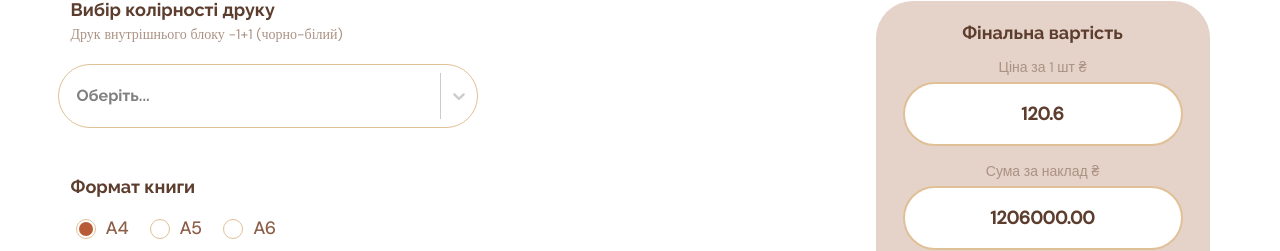
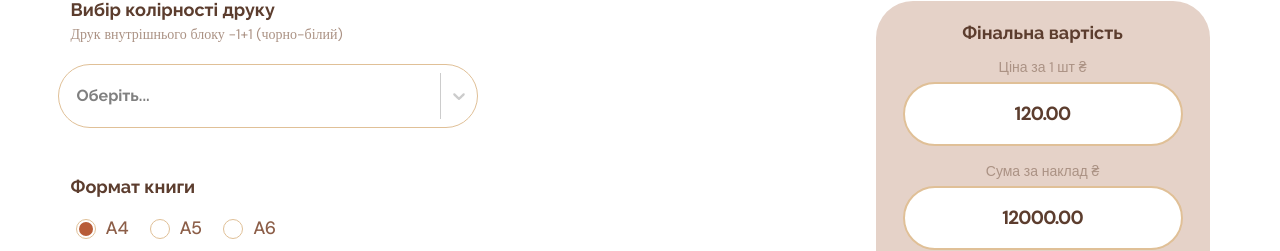
Before and after one commit to kirill25460/book_service, a React (Create React App) app: page /book_service/calc in a window 1280 px wide. Shown: the part 262-513 px from the top of the page. Built offline with nearby package versions, Linux system fonts and the light colour scheme.

Commit message:
fix calc

```diff
--- a/src/components/Calculator/Calculator.jsx
+++ b/src/components/Calculator/Calculator.jsx
@@ -33,9 +33,9 @@ const Calculator = () => {
   ];
 
   const options2 = [
-    { value: '0.3', label: 'офсетний 170 г/м2' },
-    { value: 'option5', label: 'Опция 5' },
-    { value: 'option6', label: 'Опция 6' },
+    { value: 0.3, label: 'офсетний 170 г/м2' },
+    { value: 0.4, label: 'Опция 5' },
+    { value: 0.5, label: 'Опция 6' },
   ];
 
   const customStyles = {
@@ -101,7 +101,8 @@ const Calculator = () => {
   };
 
   const [selectedOption, setSelectedOption] = useState('1');
-  const [selectedOption2, setSelectedOption2] = useState('30');
+  const [selectedOption2, setSelectedOption2] = useState('60');
+  const [selectedPaperOption2, setSelectedPaperOption2] = useState(0);
   const [value, setValue] = useState(100);
   const [value2, setValue2] = useState(100);
 
@@ -115,31 +116,20 @@ const Calculator = () => {
   useEffect(() => {
     switch (selectedOption) {
       case '1':
-        if (selectedOption2 === '30') {
-          setDefPrice('120.6');
-        } else {
-          setDefPrice('60.6');
-        }
+        setDefPrice((((value2 * selectedPaperOption2)+parseInt(selectedOption2))*2).toFixed(2));
         break;
       case '2':
-        if (selectedOption2 === '30') {
-          setDefPrice('60.3');
-        } else {
-          setDefPrice('30.3');
-        }
+        setDefPrice(((value2 * selectedPaperOption2)+parseInt(selectedOption2)).toFixed(2));
         break;
       case '3':
-        if (selectedOption2 === '30') {
-          setDefPrice('30.15');
-        } else {
-          setDefPrice('15.15');
-        }
+        setDefPrice((((value2 * selectedPaperOption2)+parseInt(selectedOption2))/2).toFixed(2));
         break;
       default:
     }
 
-    setFullPrice((defPrice * value2 * value).toFixed(2));
-  },[selectedOption, defPrice, value2, selectedOption2, value]);
+
+    setFullPrice((defPrice * value).toFixed(2));
+  },[selectedOption, defPrice, value2, selectedOption2, value, selectedPaperOption2]);
 
   const handleRadioChange2 = event => {
     setSelectedOption2(event.target.value);
@@ -151,6 +141,10 @@ const Calculator = () => {
 
   const handleChange1 = e => {
     setValue2(e.target.value);
+  };
+
+  const handleChangePaper = selectedOption => {
+    setSelectedPaperOption2(selectedOption.value);
   };
 
   return (
@@ -209,8 +203,8 @@ const Calculator = () => {
               <RadioInput2
                 type="radio"
                 name="thread"
-                value="30"
-                checked={selectedOption2 === '30'}
+                value="60"
+                checked={selectedOption2 === "60"}
                 onChange={handleRadioChange2}
               />
               <RadioSpan>
@@ -222,8 +216,8 @@ const Calculator = () => {
               <RadioInput2
                 type="radio"
                 name="glue"
-                value="60"
-                checked={selectedOption2 === '60'}
+                value="30"
+                checked={selectedOption2 === "30"}
                 onChange={handleRadioChange2}
               />
               <RadioSpan>
@@ -240,6 +234,8 @@ const Calculator = () => {
             styles={customStyles2}
             placeholder="Оберіть..."
             isSearchable={false}
+            value={options2.value}
+            onChange={handleChangePaper}
           />
 
           <LeftMainText>Наклад (кількість шт)</LeftMainText>
```
